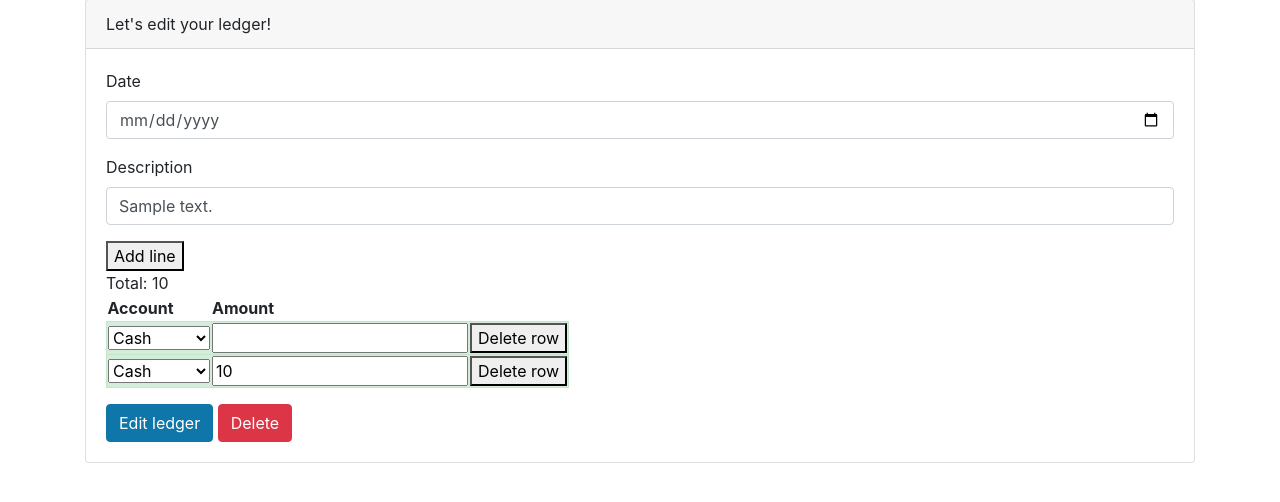
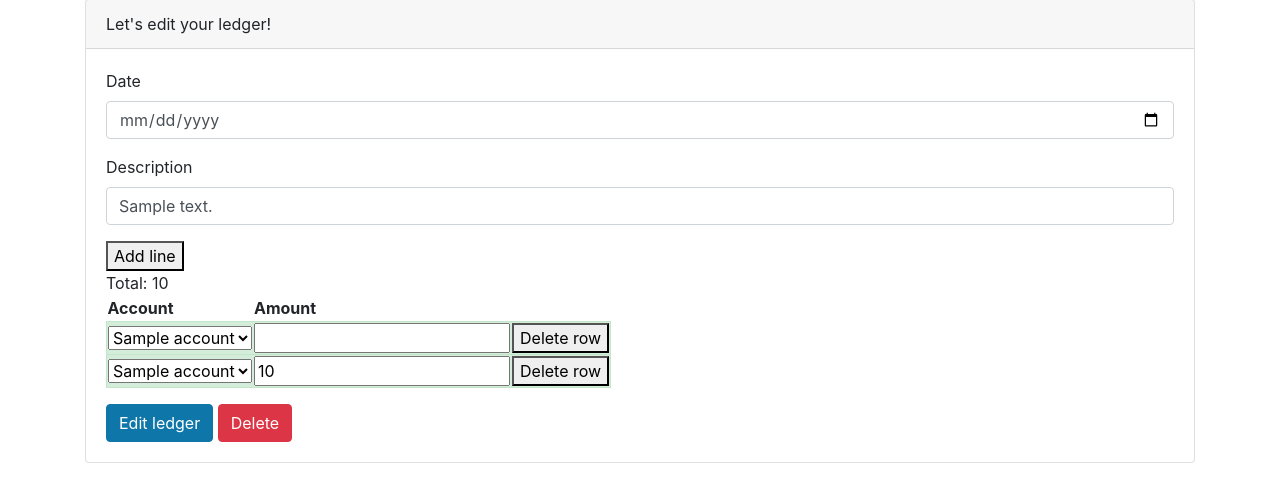
Before and after one commit to FStettler/accounting, a FastAPI app: template templates/edit_ledger.html in a window 1280 px wide. Shown: the part 71-573 px from the top of the page. Run offline with FastAPI, Linux system fonts and the light colour scheme; the template is opened without the code that fills it: most values are stand-ins (such as "Sample title", 1, 10 or a date in 2020); some libraries are stand-ins or nearby versions.

Commit message:
accounts dynamically populated on select options

```diff
--- a/routers/accounts.py
+++ b/routers/accounts.py
@@ -44,7 +44,6 @@ class AccountRequest(BaseModel):
 @router.get("/", response_class=HTMLResponse)
 async def get_all_accounts(request: Request, db: db_dependency):
     accounts = db.query(Accounts).all()
-
     return templates.TemplateResponse("accounts.html", {'request':request, 'accounts': accounts})
 
 
--- a/static/ledgers/js/table.js
+++ b/static/ledgers/js/table.js
@@ -85,18 +85,17 @@ function deleteRow(table, row) {
     event.preventDefault();
     cols = 2
     const tbody = table.querySelector("tbody");
+    ;
+
+
+
     var addRowButtonCellIndex = tbody.rows.length;
     var row = tbody.insertRow(addRowButtonCellIndex);
-    var cell = row.insertCell();
-    cell.innerHTML = "<select  name='credit_account'>\
-        <option>Cash</option>\
-        <option>Bank</option>\
-        <option>Debtors</option>\
-        <option>Creditors</option>\
-        <option>Sales</option>\
-        <option>Purchases</option>\
-        <option>Capital</option>\
-    </select>";
+    var account_cell = row.insertCell();
+    account_cell.innerHTML = "<select  name='credit_account'></select>";
+
+
+
 
     var cell = row.insertCell();
     cell.innerHTML = "<input type='number' name='amount'>";
@@ -107,6 +106,25 @@ function deleteRow(table, row) {
     deleteRowButton.onclick = function() { deleteRow(table, row); };
     deleteRowButtonCell.appendChild(deleteRowButton);
 
+
+    // const select = document.getElementsByName("credit_account");
+  // Check if the accounts array exists and is not empty
+    let data;
+    fetch("/ledgers/fetch_accounts")
+        .then(response => response.json())
+        .then(json => {
+            accounts = JSON.parse(json);
+            // const accounts = JSON.parse(data);
+            for (let i = 0; i < accounts.length; i++) {
+              const option = document.createElement("option");
+              option.value = accounts[i];
+              option.textContent = accounts[i];
+              account_cell.querySelector("select").appendChild(option);
+            }
+        });
+
+
+
     addInputEventListeners(); // Call the function to add the event listener to the new input elements
   }
 
--- a/templates/book_ledger.html
+++ b/templates/book_ledger.html
@@ -1,5 +1,4 @@
 {% include 'layout.html' %}
-
 
 <div class="container">
     <div class="card">
--- a/templates/edit_ledger.html
+++ b/templates/edit_ledger.html
@@ -38,12 +38,11 @@
 
                                         <td>
                                             <select  name='debit_account'>
-                                            <option {% if line[0] == "Cash" %} selected="selected" {% endif %}>Cash</option>
-                                            <option {% if line[0] == "Bank" %} selected="selected" {% endif %}>Bank</option>
-                                            <option {% if line[0] == "Debtors" %} selected="selected" {% endif %}>Debtors</option>
-                                            <option {% if line[0] == "Sales" %} selected="selected" {% endif %}>Sales</option>
-                                            <option {% if line[0] == "Purchases" %} selected="selected" {% endif %}>Purchases</option>
-                                            <option {% if line[0] == "Capital" %} selected="selected" {% endif %}>Capital</option>
+
+                                            {% for account in accounts %}
+                                                <option {% if line[0] == account %} selected="selected" {% endif %}> {{ account}} </option>
+                                            {% endfor %}
+
                                         </td>
 
 
@@ -64,15 +63,13 @@
                                     <tr class="pointer alert alert-success">
 
                                         <td>
-                                            <select  name='credit_account'>
-                                            <option {% if line[0] == "Cash" %} selected="selected" {% endif %}>Cash</option>
-                                            <option {% if line[0] == "Bank" %} selected="selected" {% endif %}>Bank</option>
-                                            <option {% if line[0] == "Debtors" %} selected="selected" {% endif %}>Debtors</option>
-                                            <option {% if line[0] == "Sales" %} selected="selected" {% endif %}>Sales</option>
-                                            <option {% if line[0] == "Purchases" %} selected="selected" {% endif %}>Purchases</option>
-                                            <option {% if line[0] == "Capital" %} selected="selected" {% endif %}>Capital</option>
+                                            <select  name='debit_account'>
+
+                                            {% for account in accounts %}
+                                                <option {% if line[0] == account %} selected="selected" {% endif %}> {{ account}} </option>
+                                            {% endfor %}
+
                                         </td>
-
 
                                         <td>
                                             <input type="number" name="amount" value="{{line[1] * -1}}">
```
Also changed, not shown: routers/ledgers.py (+16 -3 lines), account.db, 1 other file.
